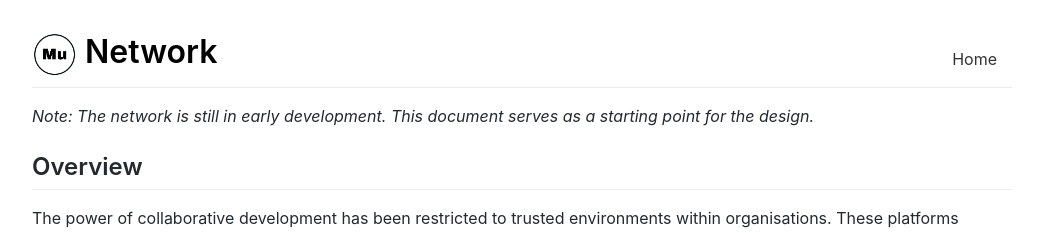
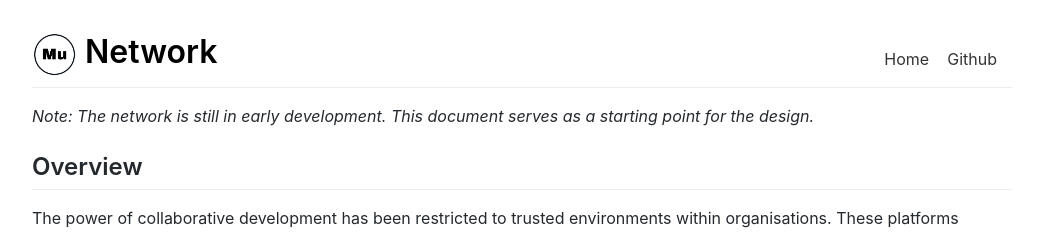
Before and after one commit to micro/network, a Jekyll site: the page built from docs/README.md, in a window 1280 px wide and 900 px high. Shown: the top 233 px of the window, without its empty margins (118-1161 px from the left). Built offline with Jekyll 4.4.1, drawn with Linux system fonts in a browser that asks for light colours; our own code applies the rules of GitHub Pages for plain Markdown files; comment, search, counter and statistics services are not loaded.

Commit message:
Update default.html

```diff
--- a/docs/_layouts/default.html
+++ b/docs/_layouts/default.html
@@ -39,6 +39,7 @@
 	</div>
         <ul id="links" class="links" style="float: right; display: none; padding: 5px;">
           <li class="link"><a href="{{ site.baseurl }}">Home</a></li>
+          <li class="link"><a href="{{ site.github.url }}">Github</a></li>
 	</span>
       </h1>
       {% endif %}
```
